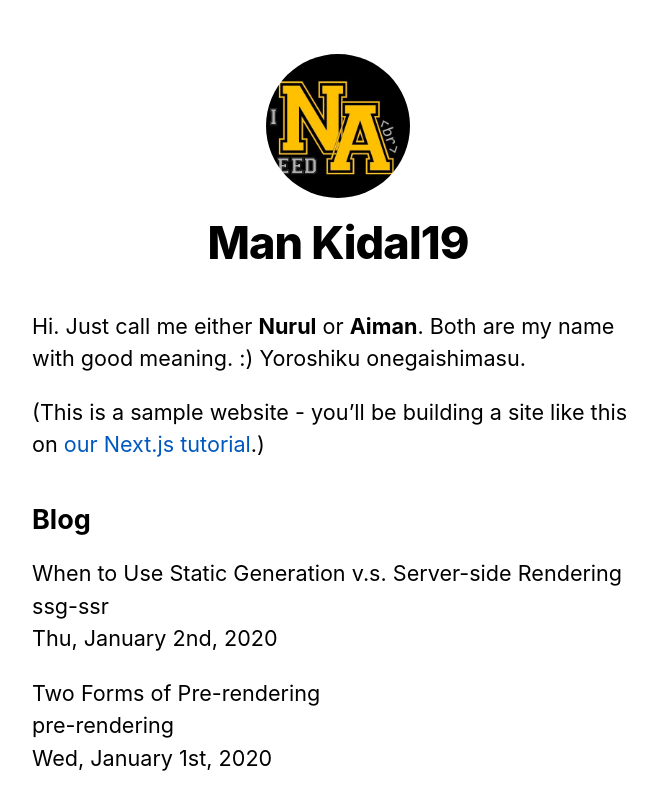
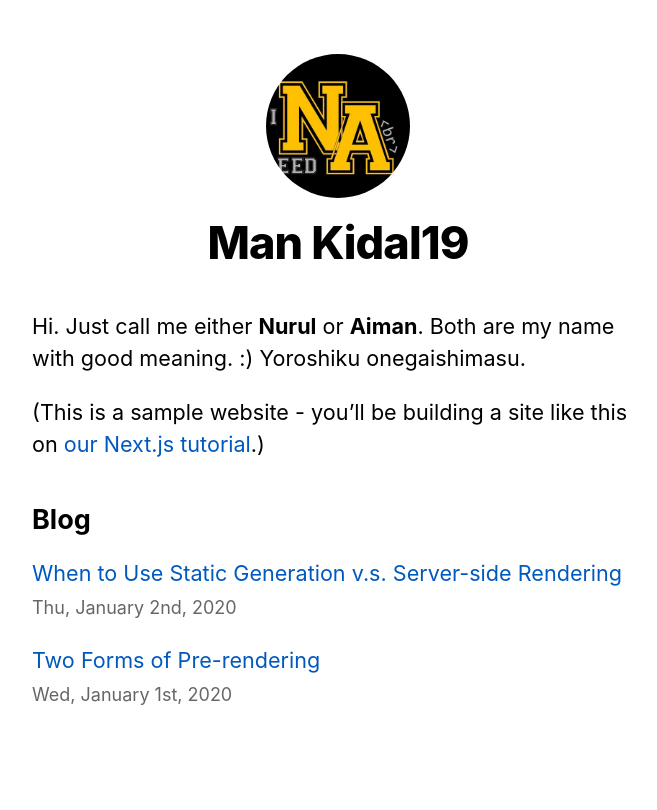
Before and after one commit to SGA-abmajid-nurulaiman/nextjs-blog, a Next.js app: page / in a window 1280 px wide. Shown: the top 810 px of the page, without its empty margins (302-959 px from the left). Built offline with nearby package versions, Linux system fonts and the light colour scheme.

Commit message:
implement dynamic routing in index.js

```diff
--- a/pages/index.js
+++ b/pages/index.js
@@ -3,6 +3,7 @@
 import utilStyles from '../styles/utils.module.css'
 import { getSortedPostsData } from '../lib/posts'
 import Date from '../components/date'
+import Link from 'next/link'
 
 export async function getStaticProps() {
   const allPostsData = getSortedPostsData()
@@ -31,11 +32,13 @@
         <ul className={utilStyles.list}>
           {allPostsData.map(({ id, date, title }) => (
             <li className={utilStyles.listItem} key={id}>
-              {title}
+              <Link href={`/posts/${id}`}>
+                <a>{title}</a>
+              </Link>
               <br />
-              {id}
-              <br />
-              <Date dateString={date} />
+              <small className={utilStyles.lightText}>
+                <Date dateString={date} />
+              </small>
             </li>
           ))}
         </ul>
```
